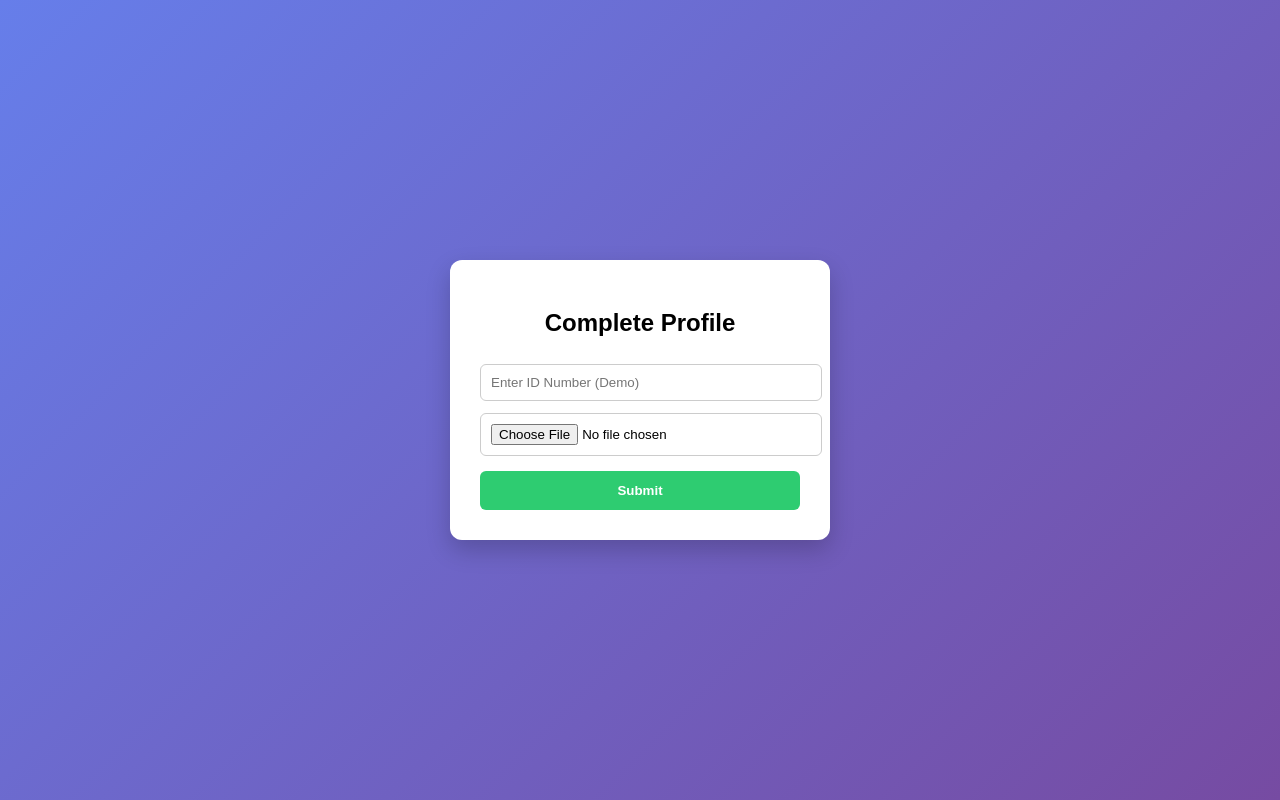
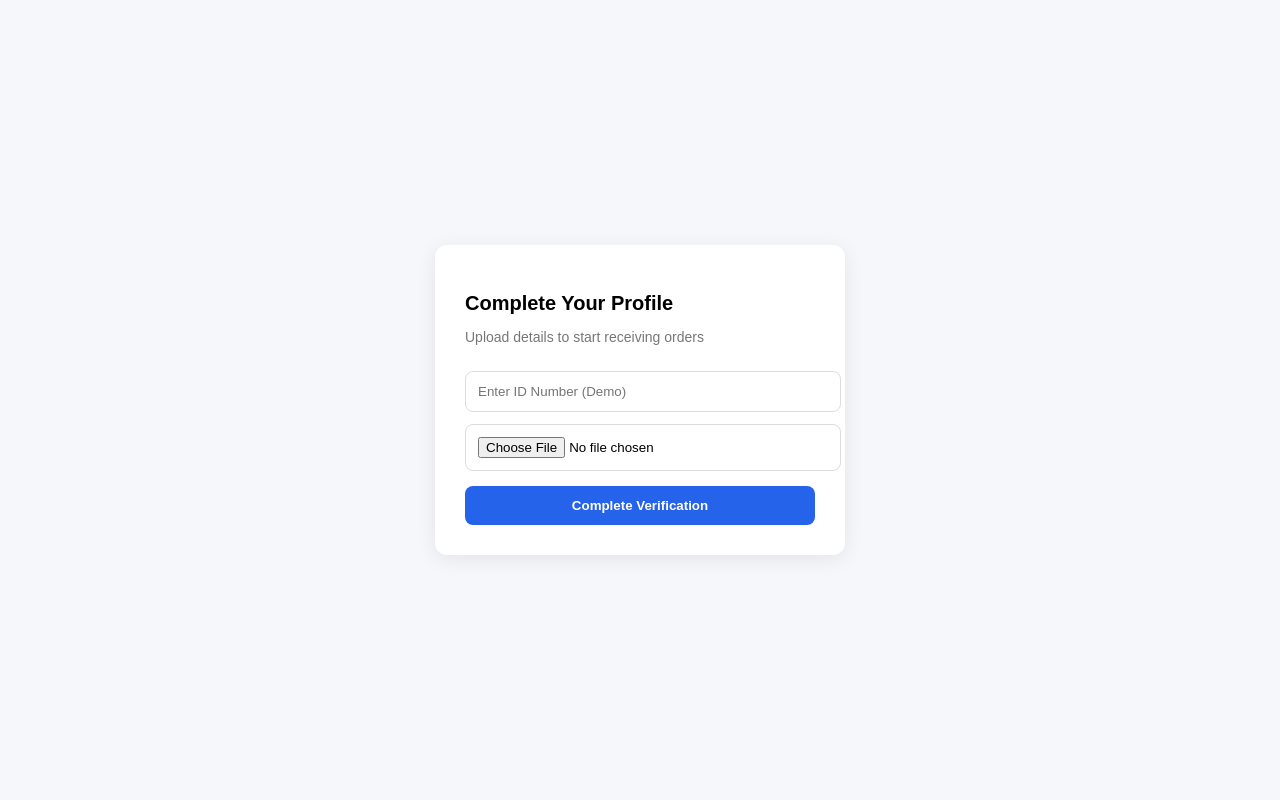
Before and after one commit to abhi-rwt/Vitaran, a website: page public/verify.html in a window 1280 px wide. Drawn offline with Linux system fonts and the light colour scheme.

Commit message:
UI fixed: verify page now matches dashboard design

```diff
--- a/public/verify.css
+++ b/public/verify.css
@@ -1,47 +1,61 @@
 body {
   font-family: Arial, sans-serif;
-  background: linear-gradient(135deg, #667eea, #764ba2);
+  background: #f5f7fb; /* same dashboard bg */
+  margin: 0;
+}
+
+/* center container */
+.container {
   display: flex;
   justify-content: center;
   align-items: center;
   height: 100vh;
-  margin: 0;
 }
 
+/* card */
 .box {
-  background: #fff;
+  background: #ffffff;
   padding: 30px;
   border-radius: 12px;
-  width: 320px;
-  box-shadow: 0 10px 25px rgba(0,0,0,0.2);
-  text-align: center;
+  width: 350px;
+  box-shadow: 0 4px 20px rgba(0,0,0,0.08);
 }
 
+/* heading */
 h2 {
-  margin-bottom: 15px;
+  margin-bottom: 10px;
+  font-size: 20px;
 }
 
+p {
+  color: #777;
+  font-size: 14px;
+}
+
+/* inputs */
 input {
   width: 100%;
-  padding: 10px;
+  padding: 12px;
   margin-top: 12px;
-  border-radius: 6px;
-  border: 1px solid #ccc;
+  border-radius: 8px;
+  border: 1px solid #ddd;
+  outline: none;
 }
 
+/* button */
 button {
   width: 100%;
   padding: 12px;
   margin-top: 15px;
-  background: #2ecc71;
+  background: #2563eb; /* SAME BLUE */
   color: white;
   border: none;
-  border-radius: 6px;
-  font-weight: bold;
+  border-radius: 8px;
+  font-weight: 600;
   cursor: pointer;
-  transition: 0.3s;
+  transition: 0.2s;
 }
 
 button:hover {
-  background: #27ae60;
+  background: #1e4ed8;
 }
--- a/public/verify.html
+++ b/public/verify.html
@@ -9,17 +9,20 @@
 
 <body>
 
-<div class="box">
-  <h2>Complete Profile</h2>
+<div class="container">
+  <div class="box">
 
-  <input type="text" id="idNumber" placeholder="Enter ID Number (Demo)">
+    <h2>Complete Your Profile</h2>
+    <p>Upload details to start receiving orders</p>
 
-  <input type="file" id="photo">
+    <input type="text" id="idNumber" placeholder="Enter ID Number (Demo)">
 
-  <button onclick="verifyUser()">Submit</button>
+    <input type="file" id="photo">
+
+    <button onclick="verifyUser()">Complete Verification</button>
+
+  </div>
 </div>
-
-<script src="verify.js"></script>
 
 </body>
 </html>
```
